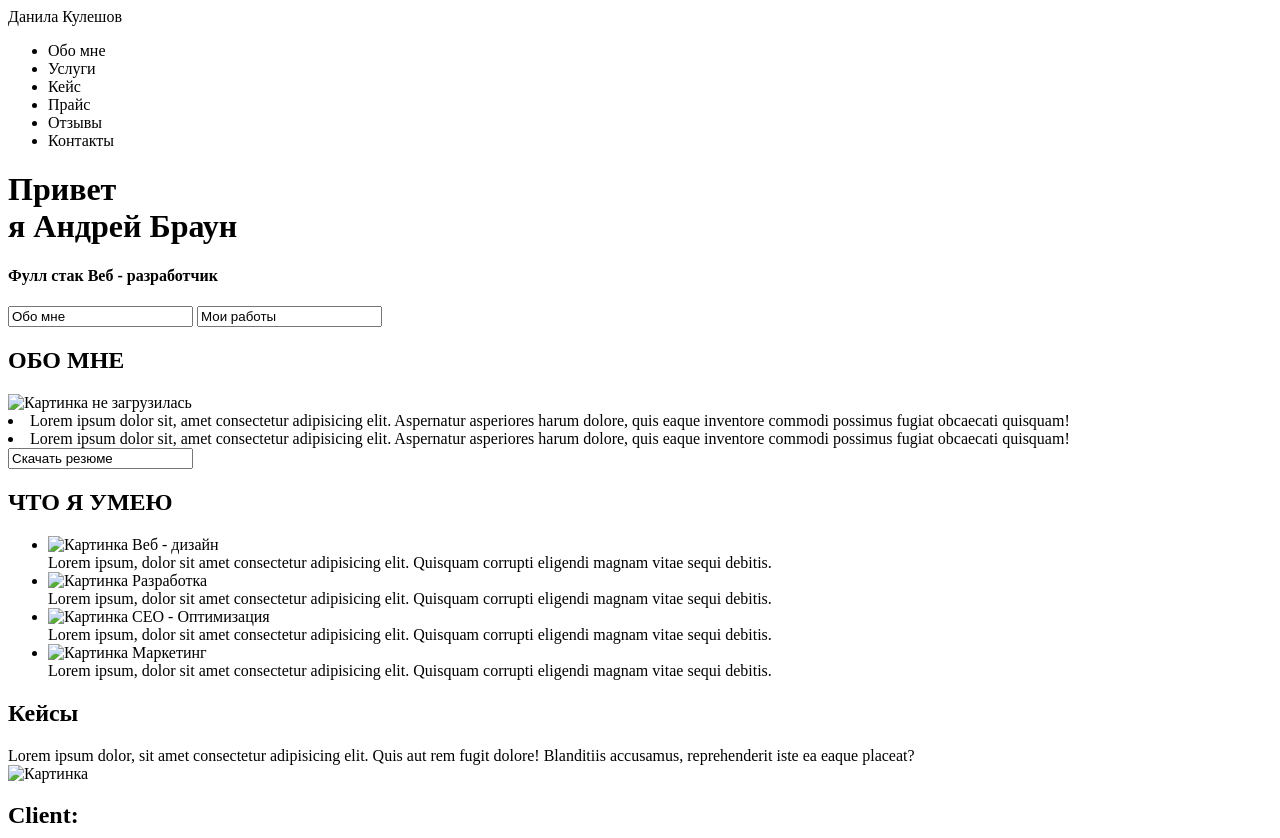
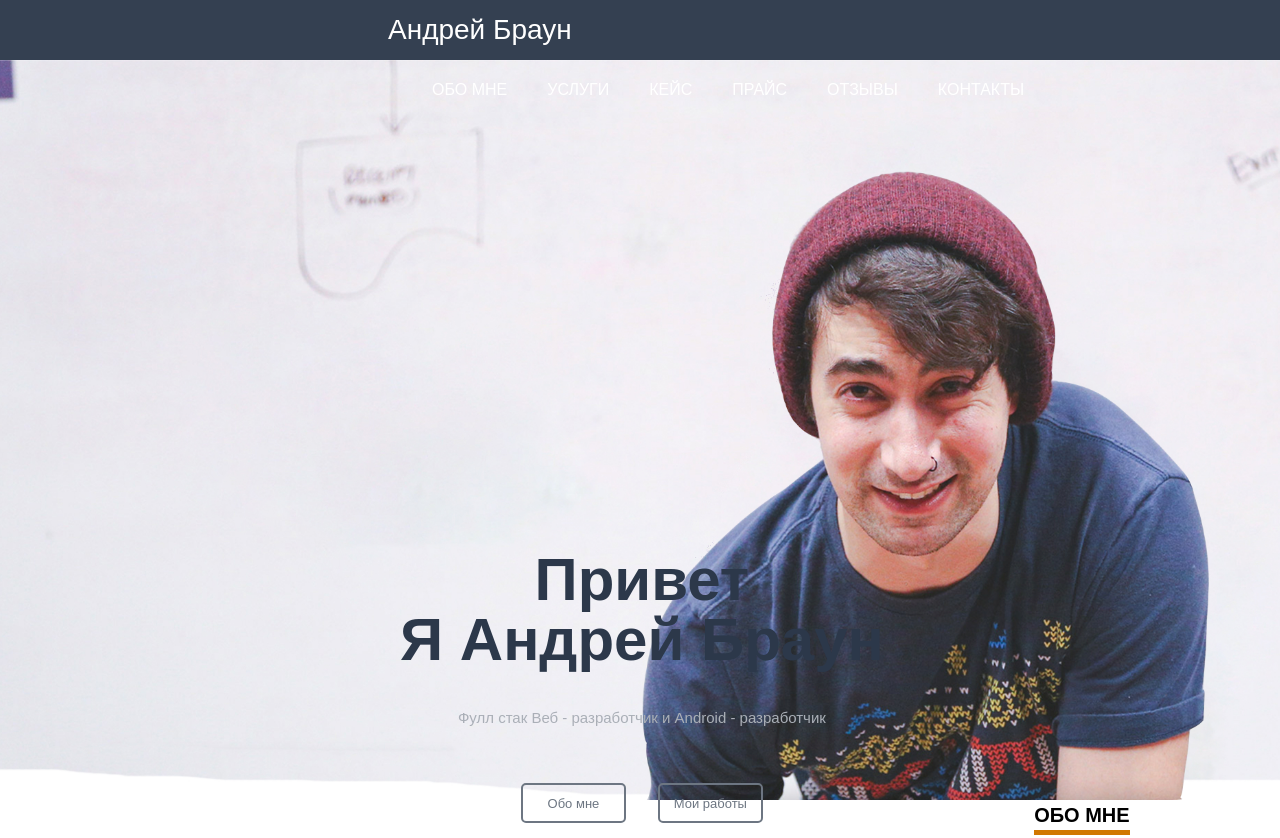
Before and after one commit to Wycctrujjla109121/Wycctrujjla109121.github.io, a plain HTML site: page src/index.html in a window 1280 px wide. Shown: the top 838 px of the page. Drawn offline with Linux system fonts and the light colour scheme.

Commit message:
Внёс некоторые изменения по стилю
Сверстал вторую и немного третью шапку сайта

```diff
--- /dev/null
+++ b/src/css/reset.css
@@ -0,0 +1,41 @@
+*{
+    padding: 0;
+    margin: 0;
+    border: 0;
+}
+
+*,*:before, *:after{
+	-moz-box-sizing: border-box;
+	-webkit-box-sizing: border-box;
+	box-sizing: border-box;
+}
+
+:focus, :active{outline: none;}
+a:focus, a:active{outline: none;}
+
+nav, footer, header, aside{display: block;}
+
+html, body{
+height:100%;
+width:100%;
+font-size: 100%;
+line-height: 1;
+font-size:14px;
+-ms-text-size-adjust: 100%;
+-moz-text-size-adjust: 100%;
+-webkit-text-size-adjust: 100%;
+}
+
+input, button, textarea{font-family: inherit;
+}
+
+input::-ms-clear{display: none;}
+button{cursor: pointer;}
+button::-moz-focus-inner{padding: 0; border:0;}
+a, a:visited{text-decoration: none; color: black;}
+a:hover{text-decoration: none;}
+ul li{list-style: none;}
+img{vertical-align: top;}
+
+
+h1,h2,h3,h4,h5,h6{font-size: inherit; font-weight: 400;}
--- /dev/null
+++ b/src/css/style.css
@@ -0,0 +1,122 @@
+body{
+    font-family: Arial, Helvetica, sans-serif;
+}
+
+nav{
+    width: 100%;
+    height: 60px;
+    background: #344051;
+}
+.logo{
+    color: #fff;
+    font-size: 28px;
+    line-height: 60px;
+    padding-left: 388px;
+    float: left;
+}
+
+.menu{
+    float: left;
+    padding-left: 432px;
+}
+
+.menu li{
+    float: left;
+    line-height: 60px;
+    color: #fff;
+    margin-right: 40px;
+    font-size: 16px;
+    text-transform: uppercase;
+}
+
+.main{
+    width: 100%;
+    height: calc(100% - 60px);
+    background: url("../img/boy.png") 90% 100%/auto 85% no-repeat , url("../img/bg.jpg") center/cover no-repeat;
+}
+
+
+.title_container{
+    float: left;
+    margin: 430px 0px 0px 400px;
+    color: #2c384a;
+    text-align: center;
+}
+
+.title_container h1{
+    color: #2c384a;
+    font-size: 60px;
+    text-transform: capitalize;
+    font-weight: bold;
+}
+
+.title_container h4{
+    margin-top: 40px;
+    color: #aaafb7;
+    font-size: 15px;
+}
+
+.title_container input{
+    height: 40px;
+    width: 105px;
+    text-align: center;
+    border: 2px solid #6d7682;
+    background: none;
+    border-radius: 5px;
+    color: #6d7682;
+    font-size: 13px;
+    margin: 58px 14px 0px 14px;
+}
+
+.info{
+    text-align: center;
+}
+
+.info h2{
+    display:  inline-table;
+    font-size: 20px;
+    font-weight: bold;
+    text-transform: uppercase;
+    border-bottom: 5px #d17700 solid;
+    line-height: 30px;
+}
+
+
+
+.info_me_container img{
+    margin-top: 60px;
+}
+
+.info_me_container li{
+    display: inline-block;
+    text-align: left;
+    width: 700px;
+    margin-bottom: 35px;
+    padding: 20px 0px;
+    color: #717883;
+}
+
+
+
+.info input{
+    border: 2px solid #6f707e;
+    font-size: 16px;
+    width: 175px;
+    color: #6f707e;
+    font-size: 16px;
+    border-radius: 7px;
+    padding: 10px 25px;
+    text-align: center;
+    background: url(../img/Download.png) no-repeat 5%;
+}
+
+.WhatICanDo{
+    height: calc(100%-100px);
+    margin-top: 100px;
+    text-align: center;
+    background: url(../img/BgWhatICan.png)center/cover no-repeat;
+}
+
+.can_do_container h2{
+    margin-bottom: 500px;
+}
--- a/src/index.html
+++ b/src/index.html
@@ -1,5 +1,6 @@
 <!DOCTYPE html>
 <html lang="en">
+
 <head>
     <meta charset="UTF-8">
     <meta name="description" content="Первый сайт">
@@ -8,7 +9,8 @@
 
     <meta property="og:title" content="Первый сайт">
 
-
+    <link rel="stylesheet" href="css/reset.css">
+    <link rel="stylesheet" href="css/style.css">
     <title>Данила Кулешов - веб разработчик</title>
 </head>
 
@@ -16,7 +18,7 @@
 
     <header>
         <nav>
-            <div class="logo">Данила Кулешов</div>
+            <div class="logo">Андрей Браун</div>
 
             <div class="menu">
                 <ul>
@@ -33,8 +35,8 @@
 
     <div class="main">
         <div class="title_container">
-            <h1>Привет <br> я Андрей Браун</h1>
-            <h4>Фулл стак Веб - разработчик</h4>
+            <h1>привет <p> я андрей браун</h1>
+            <h4>Фулл стак Веб - разработчик и Android - разработчик</h4>
             <input type="sumbit" value="Обо мне">
             <input type="sumbit" value="Мои работы">
         </div>
@@ -44,22 +46,34 @@
 
     <div class="info">
         <div class="info_me_container">
-            <h2>ОБО МНЕ</h2>
-            <img src="" alt="Картинка не загрузилась">
-            <li>Lorem ipsum dolor sit, amet consectetur adipisicing elit. Aspernatur asperiores harum dolore, quis eaque inventore commodi possimus fugiat obcaecati quisquam!</li>
-            <li>Lorem ipsum dolor sit, amet consectetur adipisicing elit. Aspernatur asperiores harum dolore, quis eaque inventore commodi possimus fugiat obcaecati quisquam!</li>
+            <h2>Обо мне</h2>
+            <p></p>
+            <img src="img/InfoForMe.png" alt="Картинка не загрузилась">
+            <ul>
+                <li>Lorem ipsum dolor sit amet, consectetur adipisicing elit. Maxime ducimus voluptates facilis tempora
+                    saepe labore magni eum. Libero quaerat, aut repellendus, incidunt impedit quod amet assumenda quo
+                    natus ducimus repellat minima sed ipsum!</li>
+                    <p>
+                <li>Lorem ipsum dolor sit amet consectetur adipisicing elit. Eius quod soluta magni ad sed! Porro quia
+                    sed ea aspernatur quibusdam numquam, amet aliquam distinctio non reprehenderit deserunt qui tempore
+                    temporibus nemo! Velit, quisquam.</li>
+            </ul>
             <input type="sumbit" value="Скачать резюме">
         </div>
     </div>
 
     <div class="WhatICanDo">
         <div class="can_do_container">
-            <h2>ЧТО Я УМЕЮ</h2>
+            <h2>Что я умею</h2>
             <ul>
-                <li> <img src="" alt="Картинка"> Веб - дизайн <br> Lorem ipsum, dolor sit amet consectetur adipisicing elit. Quisquam corrupti eligendi magnam vitae sequi debitis.</li>
-                <li> <img src="" alt="Картинка"> Разработка <br> Lorem ipsum, dolor sit amet consectetur adipisicing elit. Quisquam corrupti eligendi magnam vitae sequi debitis.</li>
-                <li> <img src="" alt="Картинка"> CEO - Оптимизация <br> Lorem ipsum, dolor sit amet consectetur adipisicing elit. Quisquam corrupti eligendi magnam vitae sequi debitis.</li>
-                <li> <img src="" alt="Картинка"> Маркетинг <br> Lorem ipsum, dolor sit amet consectetur adipisicing elit. Quisquam corrupti eligendi magnam vitae sequi debitis.</li>
+                <li> <img src="" alt="Картинка"> Веб - дизайн <p> Lorem ipsum, dolor sit amet consectetur adipisicing
+                        elit. Quisquam corrupti eligendi magnam vitae sequi debitis.</li>
+                <li> <img src="" alt="Картинка"> Разработка <p> Lorem ipsum, dolor sit amet consectetur adipisicing
+                        elit. Quisquam corrupti eligendi magnam vitae sequi debitis.</li>
+                <li> <img src="" alt="Картинка"> CEO - Оптимизация <p> Lorem ipsum, dolor sit amet consectetur
+                        adipisicing elit. Quisquam corrupti eligendi magnam vitae sequi debitis.</li>
+                <li> <img src="" alt="Картинка"> Маркетинг <p> Lorem ipsum, dolor sit amet consectetur adipisicing elit.
+                        Quisquam corrupti eligendi magnam vitae sequi debitis.</li>
             </ul>
         </div>
     </div>
@@ -67,14 +81,16 @@
     <div class="keys">
         <div class="keys_container">
             <h2>Кейсы</h2>
-            <nav>Lorem ipsum dolor, sit amet consectetur adipisicing elit. Quis aut rem fugit dolore! Blanditiis accusamus, reprehenderit iste ea eaque placeat?</nav>
+            <h4>Lorem ipsum dolor, sit amet consectetur adipisicing elit. Quis aut rem fugit dolore! Blanditiis
+                accusamus, reprehenderit iste ea eaque placeat?</h4>
             <img src="" alt="Картинка">
             <h2>Client:</h2>
             <h4>Какая-то кампания</h4>
             <h2>Website:</h2>
             <a href="https://www.google.com" target="blanc">https://www.google.com</a>
             <h2>Название проекта</h2>
-            <h4>Lorem ipsum dolor sit amet consectetur adipisicing elit. Dolores ipsam voluptatum nihil accusamus voluptatibus neque!</h4>
+            <h4>Lorem ipsum dolor sit amet consectetur adipisicing elit. Dolores ipsam voluptatum nihil accusamus
+                voluptatibus neque!</h4>
             <input type="sumbit" value="VISIT LIVE SITE">
         </div>
     </div>
@@ -123,7 +139,9 @@
         <div class="reviews_container">
             <h2>Отзывы</h2>
             <img src="" alt="Картинка">
-            <h4>Lorem ipsum, dolor sit amet consectetur adipisicing elit. Vitae libero perspiciatis voluptas? Accusamus, laboriosam voluptatibus! <br>Михаил, Ген директор ПАО "Газпром"</h4>
+            <h4>Lorem ipsum, dolor sit amet consectetur adipisicing elit. Vitae libero perspiciatis voluptas? Accusamus,
+                laboriosam voluptatibus! <p>Михаил, Ген директор ПАО "Газпром"
+                <h4>
                     <input type="radio" name="Radio1">
                     <input type="radio" name="Radio1">
                     <input type="radio" name="Radio1">
@@ -132,43 +150,50 @@
 
     <div class="contacts">
         <div class="contacts_container">
-            <h2>МОИ КОНТАКТЫ</h2>
-            <h4>Lorem ipsum dolor sit amet consectetur adipisicing elit. Odio perferendis soluta sequi distinctio voluptatum quos!</h4>
-            <li> <img src="" alt="Картинка"> <br> Санкт-Петербург <br> Невский проспект 11</li>
-            <li> <img src="" alt="Картинка"> <br> info@company.com</li>
-            <li><img src="" alt="Картинка"> <br> +7 999 999-99-99</li>
+            <h2>Мои контакты</h2>
+            <h4>Lorem ipsum dolor sit amet consectetur adipisicing elit. Odio perferendis soluta sequi distinctio
+                voluptatum quos!</h4>
+            <li> <img src="" alt="Картинка">
+                <p> Санкт-Петербург
+                <p> Невский проспект 11
+            </li>
+            <li> <img src="" alt="Картинка">
+                <p> info@company.com
+            </li>
+            <li><img src="" alt="Картинка">
+                <p> +7 999 999-99-99
+            </li>
             <h2>Оставь мне сообщение</h2>
             <form action="#">
                 <input type="text" name="text_name" placeholder="Имя">
                 <input type="text" name="text_email" placeholder="Email">
-                <br>
+                <p>
                     <textarea name="text_area" id="1" cols="50" rows="5"></textarea>
-                <br>
+                <p>
                     <input type="button" value="Отправить">
             </form>
-            <a href="" target="blanc"> <img src="" alt="Картинка" ></a>
-            <a href="" target="blanc"> <img src="" alt="Картинка" ></a>
-            <a href="" target="blanc"> <img src="" alt="Картинка" ></a>
-            <a href="" target="blanc"> <img src="" alt="Картинка" ></a>
-            <a href="" target="blanc"> <img src="" alt="Картинка" ></a>
-            <a href="" target="blanc"> <img src="" alt="Картинка" ></a>
+            <a href="" target="blanc"> <img src="" alt="Картинка"></a>
+            <a href="" target="blanc"> <img src="" alt="Картинка"></a>
+            <a href="" target="blanc"> <img src="" alt="Картинка"></a>
+            <a href="" target="blanc"> <img src="" alt="Картинка"></a>
+            <a href="" target="blanc"> <img src="" alt="Картинка"></a>
+            <a href="" target="blanc"> <img src="" alt="Картинка"></a>
         </div>
     </div>
 
     <div class="map">
         <div class="map_container">
-            <script type="text/javascript" charset="utf-8" async src="https://api-maps.yandex.ru/services/constructor/1.0/js/?um=constructor%3Afd0f53f8cc4d9a03158eeff32e6f6ad2ba274bd148c4e744c01724ef26502709&amp;width=500&amp;height=400&amp;lang=ru_RU&amp;scroll=true"></script>
+            <script type="text/javascript" charset="utf-8" async
+                src="https://api-maps.yandex.ru/services/constructor/1.0/js/?um=constructor%3Afd0f53f8cc4d9a03158eeff32e6f6ad2ba274bd148c4e744c01724ef26502709&amp;width=500&amp;height=400&amp;lang=ru_RU&amp;scroll=true"></script>
         </div>
     </div>
 
     <header>
-        <nav>
         <div class="low_logo">
             <div class="low_menu">
                 <h4>Copyright © 2021 Андрей Браун. Design by Web</h4>
             </div>
         </div>
-        </nav>
     </header>
 </body>
 
```
Also changed, not shown: src/img/BgWhatICan.png (added), src/img/Download.png (added), src/img/InfoForMe.png (added), src/img/bg.jpg (added), src/img/boy.png (added). Lines whose indentation alone changed are shown as unchanged.
